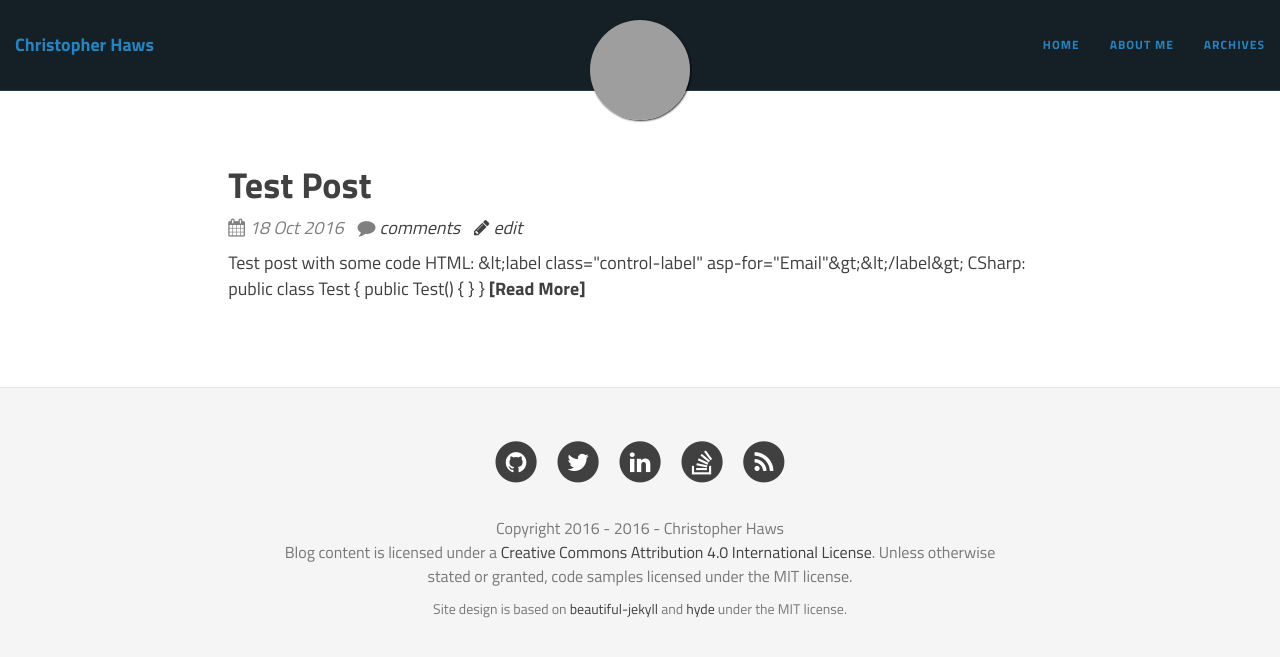
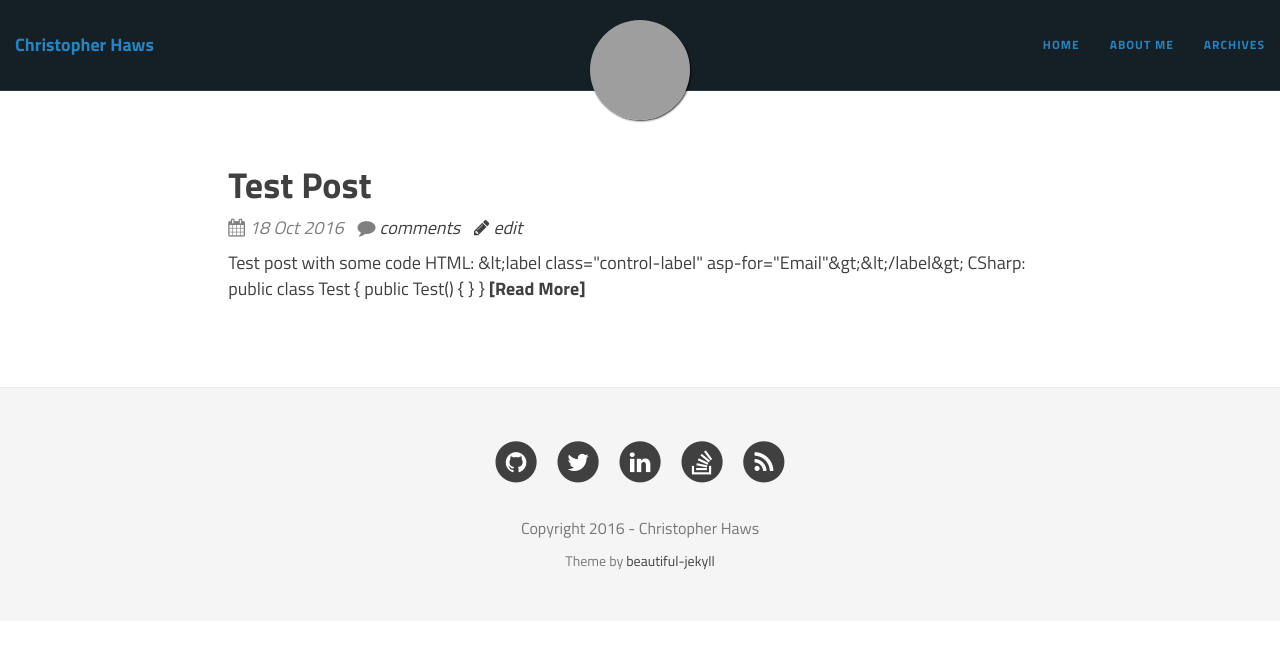
Before and after one commit to ChristopherHaws/ChristopherHaws.github.io, a Jekyll site: the page built from index.html, in a window 1280 px wide, cut to the strip 0-657 px from the top of the page. Built offline with Jekyll 4.4.1, drawn with Linux system fonts in a browser that asks for light colours; nearby versions of some CDN libraries; the list of posts is cut into pages by our own code; comment, search, counter and statistics services are not loaded; grey boxes are pictures that could not be loaded.

Commit message:
Updated footer

```diff
--- a/_includes/footer.html
+++ b/_includes/footer.html
@@ -75,15 +75,10 @@
           {% endif %}
       </ul>
       <p class="copyright text-muted">
-        Copyright 2016 - {{ site.time | date: '%Y' }} - {{ site.author.name }}
-        <br/>
-        Blog content is licensed under a <a rel="license" href="http://creativecommons.org/licenses/by/4.0/">Creative Commons Attribution 4.0 International License</a>.
-        Unless otherwise stated or granted, code samples licensed under the MIT license.
+        Copyright {{ site.time | date: '%Y' }} - {{ site.author.name }}
       </p>
       <p class="theme-by text-muted">
-        Site design is based on
-        <a href="http://deanattali.com/beautiful-jekyll/">beautiful-jekyll</a> and
-        <a href="https://github.com/poole/hyde">hyde</a> under the MIT license.
+        Theme by <a href="http://deanattali.com/beautiful-jekyll/">beautiful-jekyll</a>
       </p>
       </div>
     </div>
```
